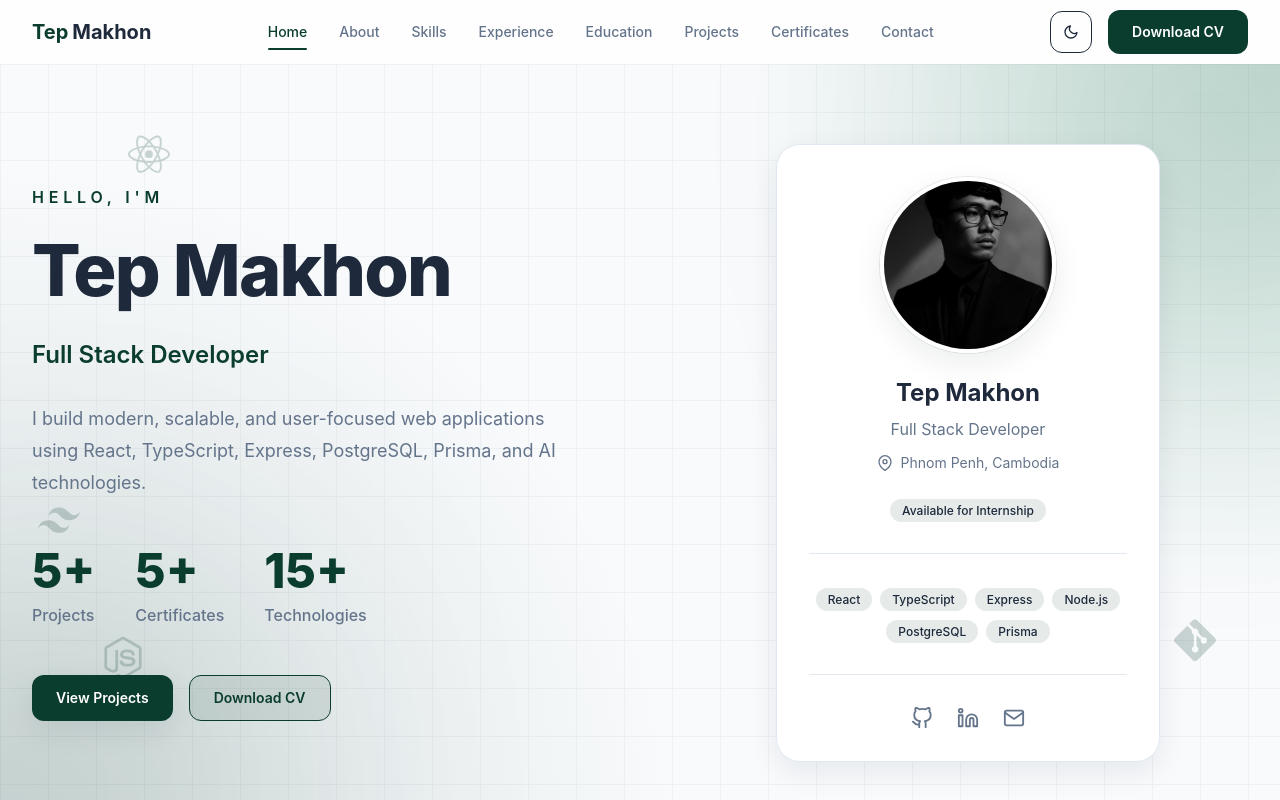
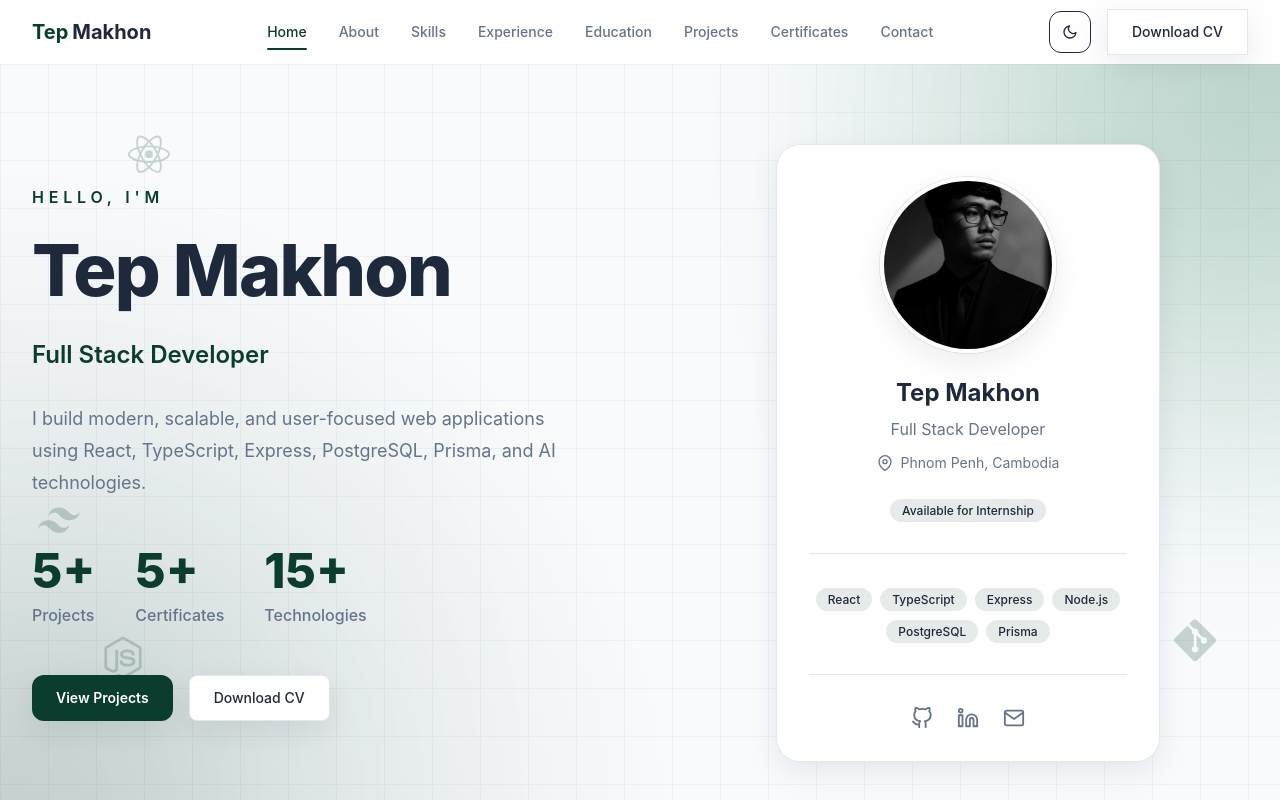
Before and after one commit to tepmakhon/Makhon-Portfolio, a React (Vite) app: page / in a window 1280 px wide. Shown: the top 800 px of the page. Built offline with nearby package versions, Linux system fonts and the light colour scheme.

Commit message:
feat: Improve Performace

```diff
--- a/src/components/common/AnimatedSection.tsx
+++ b/src/components/common/AnimatedSection.tsx
@@ -12,7 +12,7 @@ export default function AnimatedSection({ children }: Props) {
     <motion.div
       variants={fadeUp}
       initial="hidden"
-      whileInView="visible"
+      animate="visible"
       viewport={{
         once: true,
         amount: 0.2,
--- a/src/components/common/DeveloperCard.tsx
+++ b/src/components/common/DeveloperCard.tsx
@@ -56,6 +56,9 @@ export default function DeveloperCard() {
         <motion.img
           src={profileImage}
           alt={profile.fullName}
+          loading="eager"
+          fetchPriority="high"
+          decoding="async"
           whileHover={{
             scale: 1.08,
           }}
--- a/src/components/layout/MobileMenu.tsx
+++ b/src/components/layout/MobileMenu.tsx
@@ -1,7 +1,7 @@
 import { FiX } from "react-icons/fi";
 import { useLocation, useNavigate } from "react-router-dom";
 
-import Button from "../ui/Button";
+import { profile } from "../../data/profile";
 import { navigation } from "../../constants/navigation";
 
 type Props = {
@@ -80,15 +80,29 @@ export default function MobileMenu({ open, onClose }: Props) {
           </button>
         ))}
 
-        <Button
-          className="mt-8"
-          onClick={() => {
-            onClose();
-            window.open("/resume.pdf", "_blank");
-          }}
-        >
-          Download CV
-        </Button>
+          <a
+            className="
+              flex
+              items-center
+              gap-2
+              ounded-lg
+              border
+              border-[var(--color-border)]
+              bg-[var(--color-surface)]
+              px-6
+              py-3
+              text-sm
+              font-medium
+              ext-[var(--color-text)]
+              shadow-[var(--shadow-card)]
+              transition-shadow
+              hover:shadow-[var(--shadow-hover)]
+            "
+            href={profile.resume}
+            download
+          >
+            Download CV
+          </a>
       </nav>
     </div>
   );
--- a/src/components/layout/Navbar.tsx
+++ b/src/components/layout/Navbar.tsx
@@ -2,7 +2,6 @@ import { useState } from "react";
 import { FiMenu } from "react-icons/fi";
 import { useLocation, useNavigate } from "react-router-dom";
 
-import Button from "../ui/Button";
 import Container from "./Container";
 import MobileMenu from "./MobileMenu";
 
@@ -11,6 +10,7 @@ import { navigation } from "../../constants/navigation";
 import useScroll from "../../hooks/useScroll";
 import useActiveSection from "../../hooks/useActiveSection";
 import ThemeToggle from "../common/ThemeToggle";
+import { profile } from "../../data/profile";
 
 export default function Navbar() {
   const [open, setOpen] = useState(false);
@@ -131,12 +131,29 @@ export default function Navbar() {
             <div className="flex items-center gap-4">
               <ThemeToggle />
 
-              <Button
-                className="hidden lg:block"
-                onClick={() => window.open("/resume.pdf", "_blank")}
+              <a
+                className="
+                  flex
+                  items-center
+                  gap-2
+                  ounded-lg
+                  border
+                  border-[var(--color-border)]
+                  bg-[var(--color-surface)]
+                  px-6
+                  py-3
+                  text-sm
+                  font-medium
+                  ext-[var(--color-text)]
+                  shadow-[var(--shadow-card)]
+                  transition-shadow
+                  hover:shadow-[var(--shadow-hover)]
+                "
+              href={profile.resume}
+              download
               >
-                Download CV
-              </Button>
+                  Download CV
+              </a>
 
               <button
                 onClick={() => setOpen(true)}
--- a/src/data/projects.ts
+++ b/src/data/projects.ts
@@ -39,7 +39,7 @@ export const projects: Project[] = [
 
     image: portfolioImage,
 
-    images: [portfolioImage, portfolioImage, portfolioImage],
+    images: [portfolioImage],//we can add more images here
 
     github: "https://github.com/tepmakhon/Makhon-Portfolio",
 
@@ -76,7 +76,7 @@ export const projects: Project[] = [
 
     image: ruppImage,
 
-    images: [ruppImage, ruppImage, ruppImage],
+    images: [ruppImage],//we can add more images here
 
     github: "https://github.com/tepmakhon/rupp-student-conference-platform",
 
@@ -118,7 +118,7 @@ export const projects: Project[] = [
 
     image: smartClassroomImage,
 
-    images: [smartClassroomImage, smartClassroomImage, smartClassroomImage],
+    images: [smartClassroomImage],//we can add more images here
 
     github: "https://github.com/TunSopheak/Smart-Classroom-AI-IoT",
 
--- a/src/features/certificates/CertificateCard.tsx
+++ b/src/features/certificates/CertificateCard.tsx
@@ -17,6 +17,8 @@ export default function CertificateCard({ certificate }: Props) {
         <img
           src={certificate.image}
           alt={certificate.title}
+          loading="lazy"
+          decoding="async"
           className="h-56 w-full object-cover"
         />
 
--- a/src/features/hero/Hero.tsx
+++ b/src/features/hero/Hero.tsx
@@ -37,7 +37,7 @@ export default function Hero() {
           className="grid items-center gap-24 lg:grid-cols-2"
           variants={staggerContainer}
           initial="hidden"
-          whileInView="visible"
+          animate="visible"
           viewport={{ once: true }}
         >
           {/* Left */}
@@ -146,12 +146,29 @@ export default function Hero() {
                 View Projects
               </Button>
 
-              <Button
-                variant="outline"
-                onClick={() => window.open(profile.resume, "_blank")}
+              <a
+                className="
+                  flex
+                  items-center
+                  gap-2
+                  rounded-lg
+                  border
+                  border-[var(--color-border)]
+                  bg-[var(--color-surface)]
+                  px-6
+                  py-3
+                  text-sm
+                  font-medium
+                  text-[var(--color-text)]
+                  shadow-[var(--shadow-card)]
+                  transition-shadow
+                  hover:shadow-[var(--shadow-hover)]
+                "
+                href={profile.resume}
+                download
               >
                 Download CV
-              </Button>
+              </a>
             </motion.div>
           </motion.div>
 
--- a/src/features/project-detail/ProjectFeatures.tsx
+++ b/src/features/project-detail/ProjectFeatures.tsx
@@ -29,7 +29,7 @@ export default function ProjectFeatures({ features }: Props) {
               <motion.div
                 variants={fadeUp}
                 initial="hidden"
-                whileInView="visible"
+                animate="visible"
                 viewport={{ once: true }}
                 transition={{ delay: index * 0.05 }}
               >
--- a/src/features/project-detail/ProjectGallery.tsx
+++ b/src/features/project-detail/ProjectGallery.tsx
@@ -17,10 +17,12 @@ export default function ProjectGallery({ images }: Props) {
         <div className="grid gap-6 md:grid-cols-2 lg:grid-cols-3">
           {images.map((image, index) => (
             <img
-              onClick={() => setSelected(index)}
               key={index}
               src={image}
               alt={`Screenshot ${index + 1}`}
+              loading="lazy"
+              decoding="async"
+              onClick={() => setSelected(index)}
               className="
                 cursor-pointer
                 h-64
--- a/src/features/project-detail/ProjectOverview.tsx
+++ b/src/features/project-detail/ProjectOverview.tsx
@@ -28,7 +28,7 @@ export default function ProjectOverview({ overview }: Props) {
             <motion.p
               variants={fadeUp}
               initial="hidden"
-              whileInView="visible"
+              animate="visible"
               viewport={{ once: true }}
               className="
                 max-w-4xl
--- a/src/features/project-detail/ProjectTechStack.tsx
+++ b/src/features/project-detail/ProjectTechStack.tsx
@@ -30,7 +30,7 @@ export default function ProjectTechStack({ technologies }: Props) {
             <motion.div
               variants={staggerContainer}
               initial="hidden"
-              whileInView="visible"
+              animate="visible"
               viewport={{ once: true }}
               className="flex flex-wrap gap-4"
             >
--- a/src/features/projects/FeaturedProject.tsx
+++ b/src/features/projects/FeaturedProject.tsx
@@ -26,7 +26,7 @@ export default function FeaturedProject({ project }: Props) {
       <motion.section
         variants={staggerContainer}
         initial="hidden"
-        whileInView="visible"
+        animate="visible"
         viewport={{ once: true }}
         className="
           overflow-hidden
```
